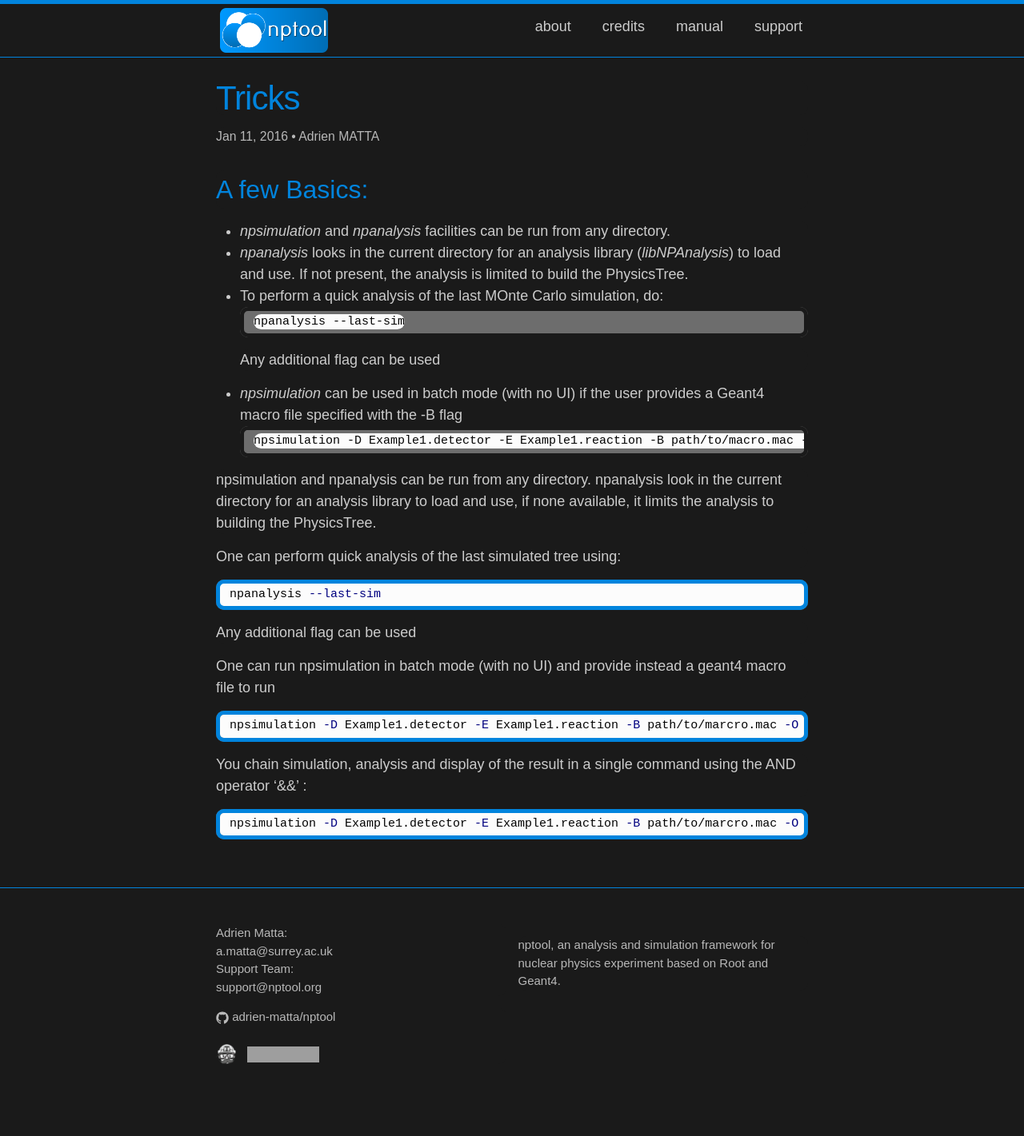
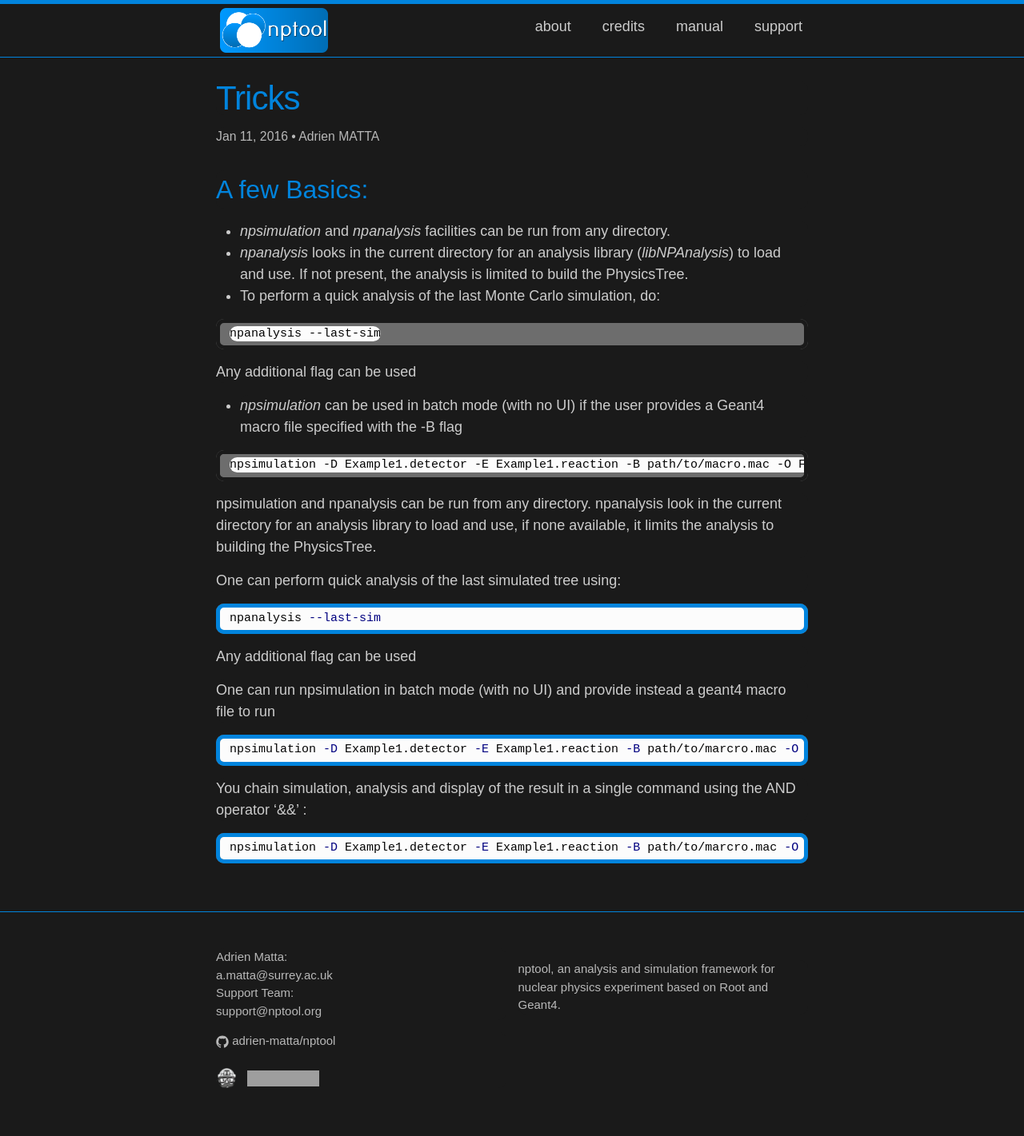
Before and after one commit to adrien-matta/nptool, a Jekyll site: the page built from _manual/tricks.md, in a window 1280 px wide. Shown: the whole page at 80% size. Built offline with Jekyll 4.4.1, drawn with Linux system fonts in a browser that asks for light colours; some web fonts are replaced; before the commit the page ends 1391 px from its top, so only the background shows below that; grey boxes are pictures that could not be loaded.

Commit message:
+ update

`````diff
--- a/_manual/tricks.md
+++ b/_manual/tricks.md
@@ -12,17 +12,20 @@ show_in_nav: false
 - _npanalysis_ looks in the current directory for an analysis library
   (_libNPAnalysis_) to load and use. If not present, the analysis is limited
   to build the PhysicsTree.
-- To perform a quick analysis of the last MOnte Carlo simulation, do:
-````
+- To perform a quick analysis of the last Monte Carlo simulation, do:
+
+```
 npanalysis --last-sim
-````
+```
+
 Any additional flag can be used
 
 - _npsimulation_ can be used in batch mode (with no UI) if the user provides
 a Geant4 macro file specified with the -B flag
-````
+
+```
 npsimulation -D Example1.detector -E Example1.reaction -B path/to/macro.mac -O FileName
-````
+```
 
 npsimulation and npanalysis can be run from any directory. npanalysis look in the current directory for an analysis library to load and use, if none available, it limits the analysis to building the PhysicsTree.
 
`````
